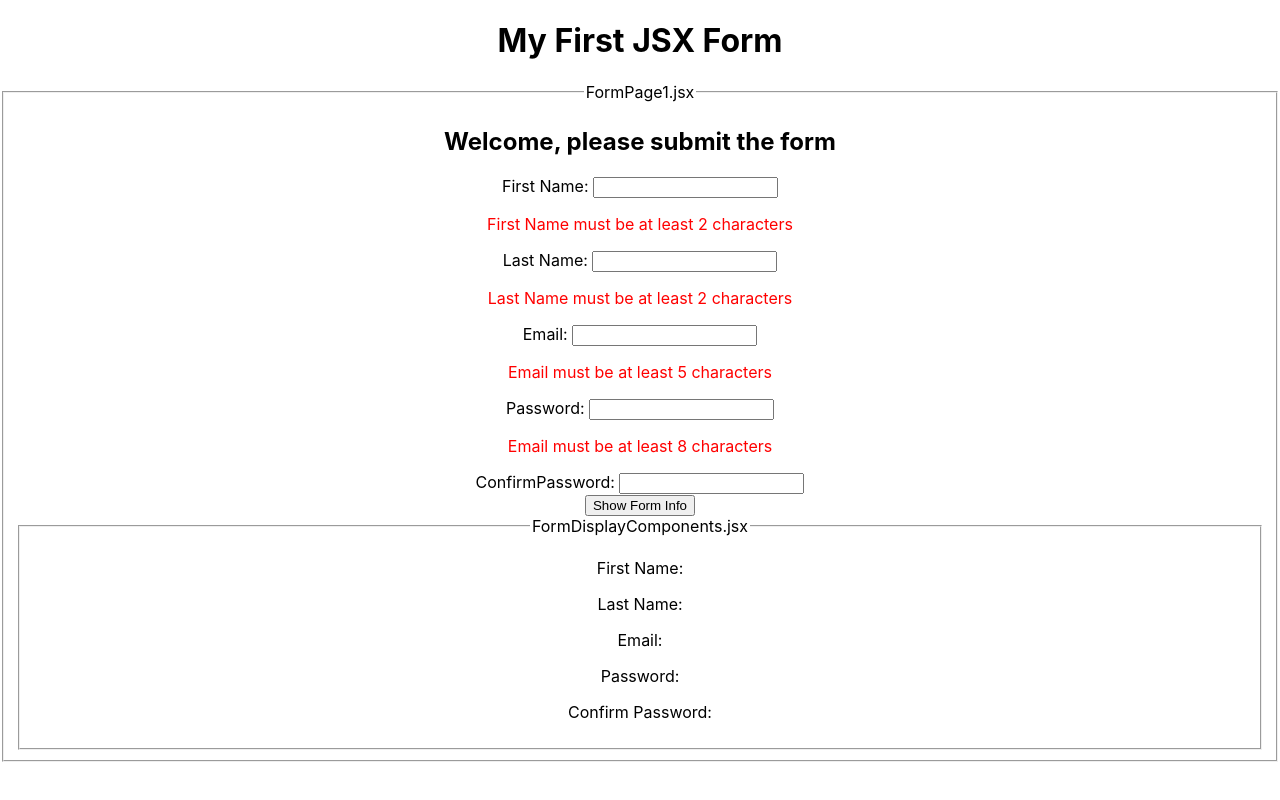
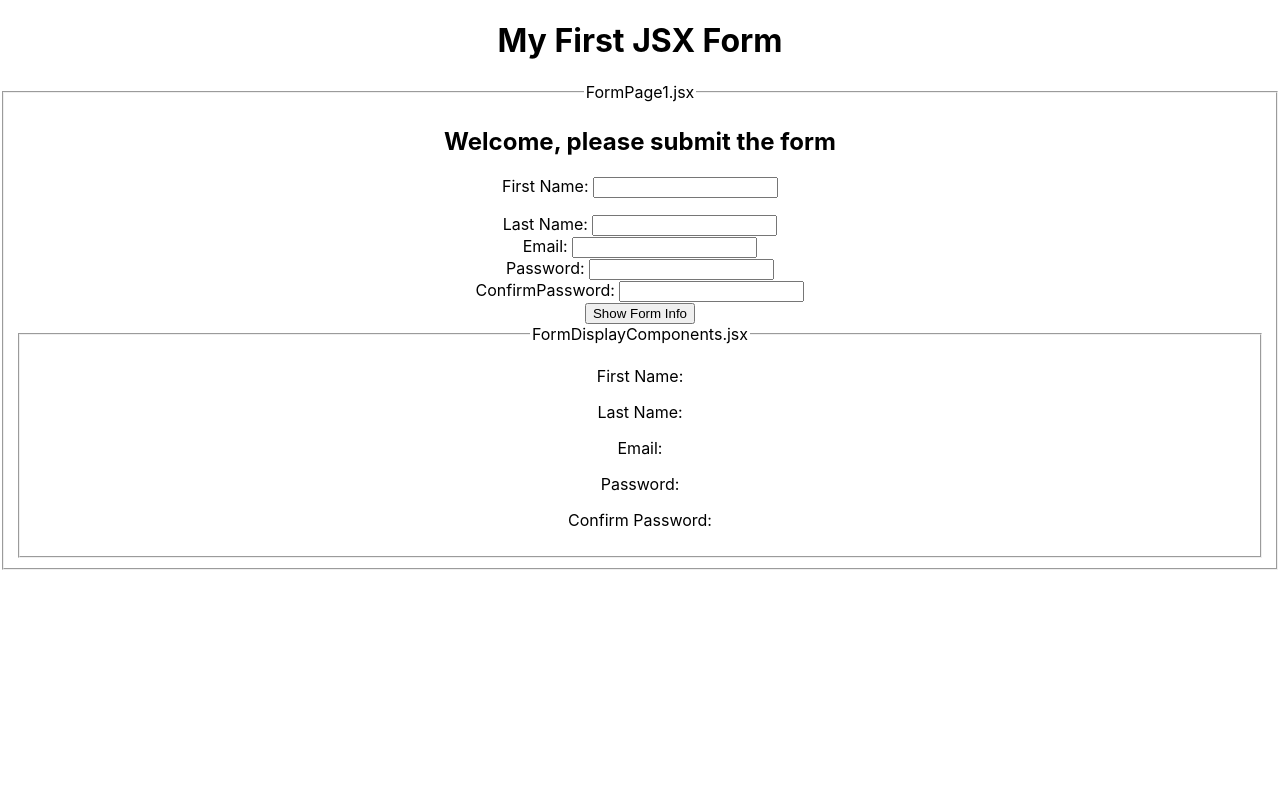
Before and after one commit to PaulDeUlloa/hook_form, a React (Create React App) app: page / in a window 1280 px wide. Built offline with nearby package versions, Linux system fonts and the light colour scheme.

Commit message:
validation functions completed

```diff
--- a/src/views/FormPage1.jsx
+++ b/src/views/FormPage1.jsx
@@ -14,9 +14,13 @@ const FormPage1 = (props) => {
     const [firstName, setFirstName] = useState("");
     const [firstNameError, setFirstNameError] = useState("");
     const [lastName, setLastName] = useState("");
+    const [lastNameError, setLastNameError] = useState("");
     const [email, setEmail] = useState("");
+    const [emailError, setEmailError] = useState("");
     const [password, setPassword] = useState("");
+    const [passwordError, setPasswordError] = useState("");
     const [confirmPassword, setConfirmPassword] = useState("");
+    const [confirmPasswordError, setConfirmPasswordError] = useState("");
 
     const [hasBeenSubmitted, setHasBeenSubmitted] = useState(false);
 
@@ -47,18 +51,52 @@ const FormPage1 = (props) => {
 
     const handleFirstName = (e) => {
         setFirstName(e.target.value);
+
+        if(firstName.length <2){
+            return "First Name must be at least 2 characters";
+        }else{
+            setFirstNameError("");
+        }
     }
+
     const handleLastName = (e) => {
         setLastName(e.target.value);
+
+        if(lastName.length <2){
+            setLastNameError ("Last Name must be at least 2 characters");
+        }else{
+            setLastNameError("");
+        }
     }
+
     const handleEmail = (e) => {
         setEmail(e.target.value);
+
+        if(email.length <5){
+            setEmailError ("Email must be at least 5 characters");
+        }else{
+            setEmailError("");
+        }
     }
+
     const handlePassword = (e) => {
         setPassword(e.target.value);
+
+        if(password.length <8){
+            setPasswordError ("Password must be at least 8 characters");
+        }else{
+            setPasswordError("");
+        }
     }
+
     const handleConfirmPassword = (e) => {
         setConfirmPassword(e.target.value);
+
+        if(confirmPassword === password){
+            setConfirmPasswordError ("Passwords must match");
+        }else{
+            setConfirmPasswordError("");
+        }
     }
 
 
@@ -80,7 +118,7 @@ const FormPage1 = (props) => {
                         />
                         {
                             firstName.length < 2 ?
-                                <p style={{ color: "red" }}>First Name must be at least 2 characters</p> :
+                                <p style={{ color: "red" }}>{ firstNameError }</p> :
                                 <></>
                         }
                     </div>
@@ -93,8 +131,8 @@ const FormPage1 = (props) => {
                             onChange={handleLastName}
                         />
                         {
-                            lastName.length < 2 ?
-                                <p style={{ color: "red" }}>Last Name must be at least 2 characters</p> :
+                            lastNameError ?
+                                <p style={{ color: "red" }}>{ lastNameError }</p> :
                                 <></>
                         }
                     </div>
@@ -107,8 +145,8 @@ const FormPage1 = (props) => {
                             onChange={handleEmail}
                         />
                         {
-                            email.length < 5 ?
-                                <p style={{ color: "red" }}>Email must be at least 5 characters</p> :
+                            emailError ?
+                                <p style={{ color: "red" }}>{ emailError }</p> :
                                 <></>
                         }
                     </div>
@@ -121,8 +159,8 @@ const FormPage1 = (props) => {
                             onChange={handlePassword}
                         />
                         {
-                            password.length < 8 ?
-                                <p style={{ color: "red" }}>Email must be at least 8 characters</p> :
+                            passwordError ?
+                                <p style={{ color: "red" }}>{ passwordError }</p> :
                                 <></>
                         }
                     </div>
@@ -135,8 +173,8 @@ const FormPage1 = (props) => {
                             onChange={handleConfirmPassword}
                         />
                         {
-                            confirmPassword !== password ?
-                                <p style={{ color: "red" }}>Passwords must match </p>:
+                            confirmPasswordError ?
+                                <p style={{ color: "red" }}>{ confirmPasswordError }</p>:
                                 <></>
                         }
                     </div>
```
